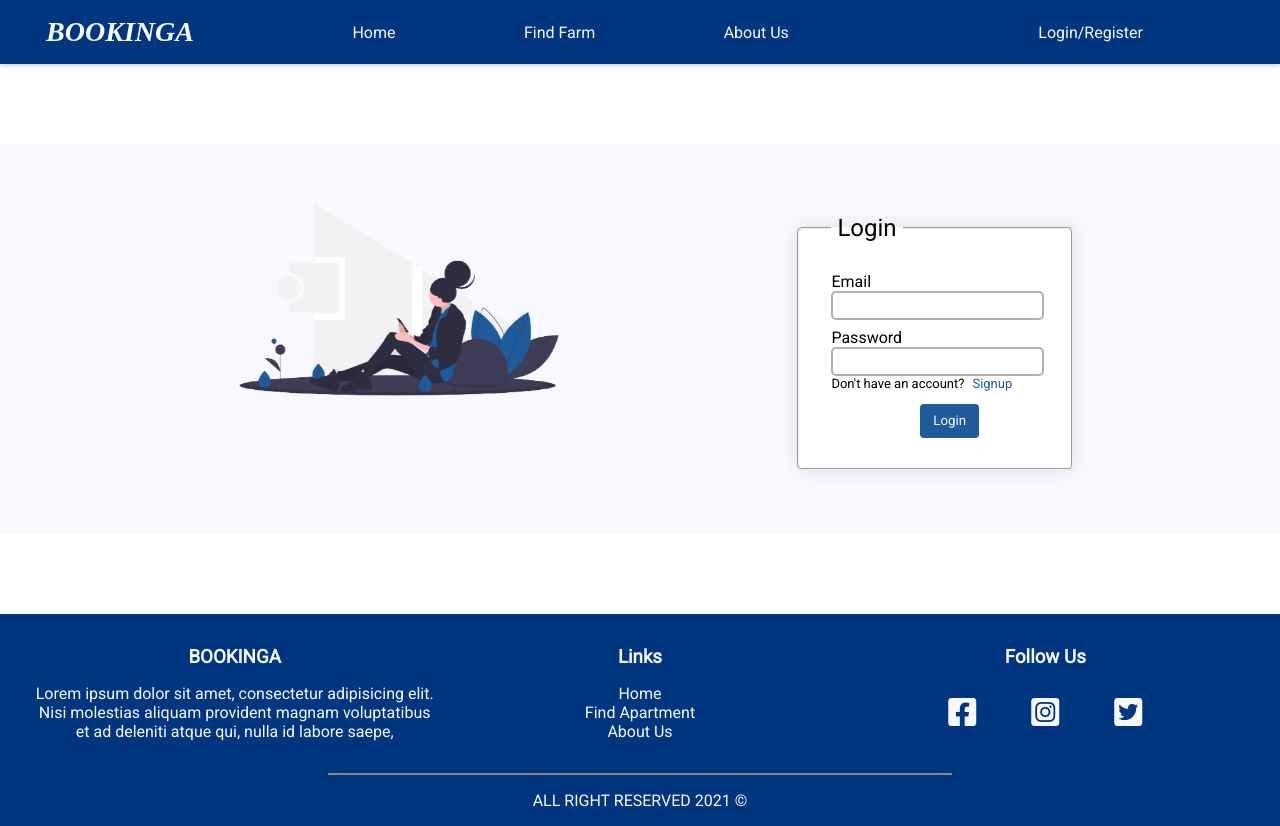
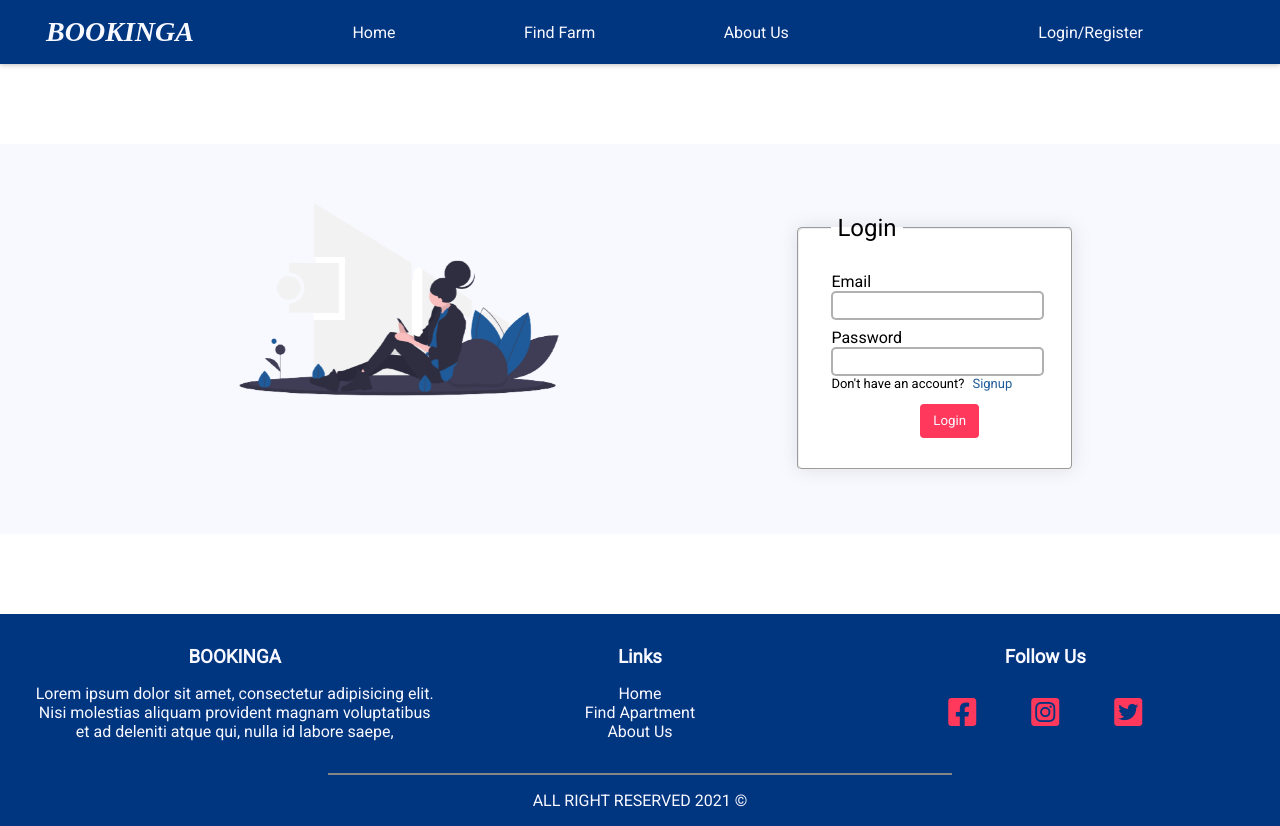
Before and after one commit to farah-habarnih/projectSix-React, a React (Create React App) app: page /login in a window 1280 px wide. Built offline with nearby package versions, Linux system fonts and the light colour scheme.

Commit message:
change some styles and add box transition

```diff
--- a/src/styles/ScrollToTop.css
+++ b/src/styles/ScrollToTop.css
@@ -3,7 +3,7 @@
   right: 20px;
   font-size: 30px;
   float: right;
-  color: var(--LightBlue);
+  color: rgb(255, 56, 92);
   cursor: pointer;
   position: fixed;
   z-index: 9999;
--- a/src/styles/Signup.css
+++ b/src/styles/Signup.css
@@ -19,7 +19,7 @@ legend {
 
 .Signup-btn {
   margin: 1em auto;
-  background-color: var(--LightBlue);
+  background-color: rgb(255, 56, 92);
   padding: 0.375rem 0.75rem;
   color: var(--white);
   cursor: pointer;
@@ -34,6 +34,7 @@ legend {
   transform: scale(1.1);
   transition: 0.3s;
   outline: none;
+  background-color: var(--DarkBlue);
 }
 
 .registration-input {
--- a/src/styles/footer.css
+++ b/src/styles/footer.css
@@ -58,13 +58,22 @@ div.footerColsContainer > div:nth-child(1) > div.footerSiteDesc {
   height: 100%;
 }
 .footerColLinks .fa-facebook-square {
-  color: var(--white);
+  color: rgb(255, 56, 92);
 }
 .footerColLinks .fa-instagram-square {
-  color: var(--white);
+  color: rgb(255, 56, 92);
 }
 .footerColLinks .fa-twitter-square {
-  color: var(--white);
+  color: rgb(255, 56, 92);
+}
+.footerColLinks .fa-facebook-square:hover {
+  opacity: 0.8;
+}
+.footerColLinks .fa-instagram-square:hover {
+  opacity: 0.8;
+}
+.footerColLinks .fa-twitter-square:hover {
+  opacity: 0.8;
 }
 @media screen and (max-width: 768px) {
   .footerMainContainer > .footerColsContainer {
--- a/src/styles/home.css
+++ b/src/styles/home.css
@@ -34,7 +34,7 @@
   padding: 7px 0;
 }
 .heroImageContainer .actionArea button {
-  background-color: var(--DarkBlue);
+  background-color: #ff385c;
   padding: 0.7rem;
   border-radius: 5px;
   border: none;
@@ -44,7 +44,7 @@
   cursor: pointer;
 }
 .heroImageContainer .actionArea button:hover {
-  background-color: var(--LightBlue);
+  background-color: var(--DarkBlue);
   padding: 0.7rem;
   border-radius: 5px;
   border: none;
@@ -97,10 +97,13 @@
   flex-direction: column;
   background-color: white;
   padding: 1rem;
-
   width: 25vw;
   height: 40vh;
   justify-content: space-around;
+  transition: all 0.2s ease;
+}
+.Pros-single-box:hover {
+  box-shadow: 0px 6px 12px 0px rgba(0, 0, 0, 0.3);
 }
 .Pros-image {
   max-width: 10wh;
--- a/src/styles/login.css
+++ b/src/styles/login.css
@@ -35,7 +35,7 @@ label {
 
 .login-btn {
   margin: 1em auto;
-  background-color: var(--LightBlue);
+  background-color: rgb(255, 56, 92);
   padding: 0.375rem 0.75rem;
   color: var(--white);
   cursor: pointer;
@@ -50,6 +50,7 @@ label {
   transform: scale(1.1);
   transition: 0.3s;
   outline: none;
+  background-color: var(--DarkBlue);
 }
 .Signup-link {
   cursor: pointer;
```
